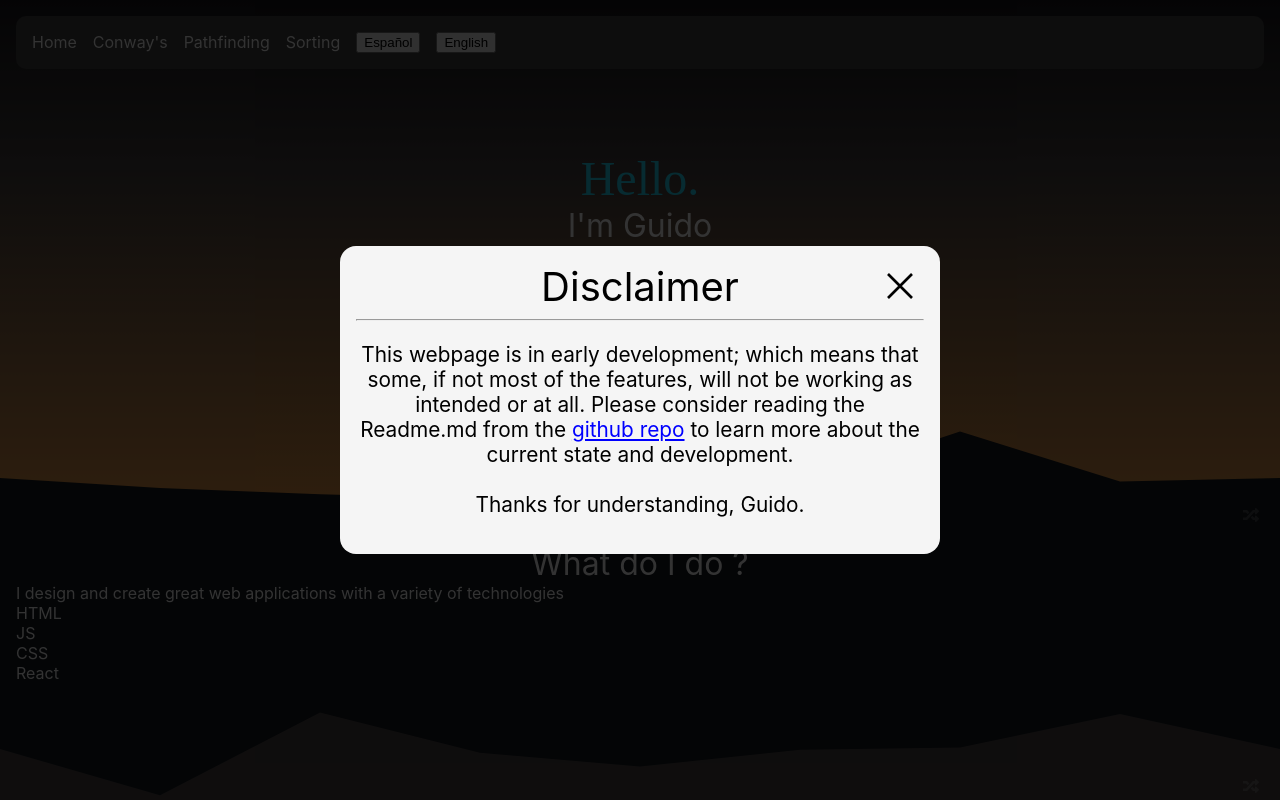
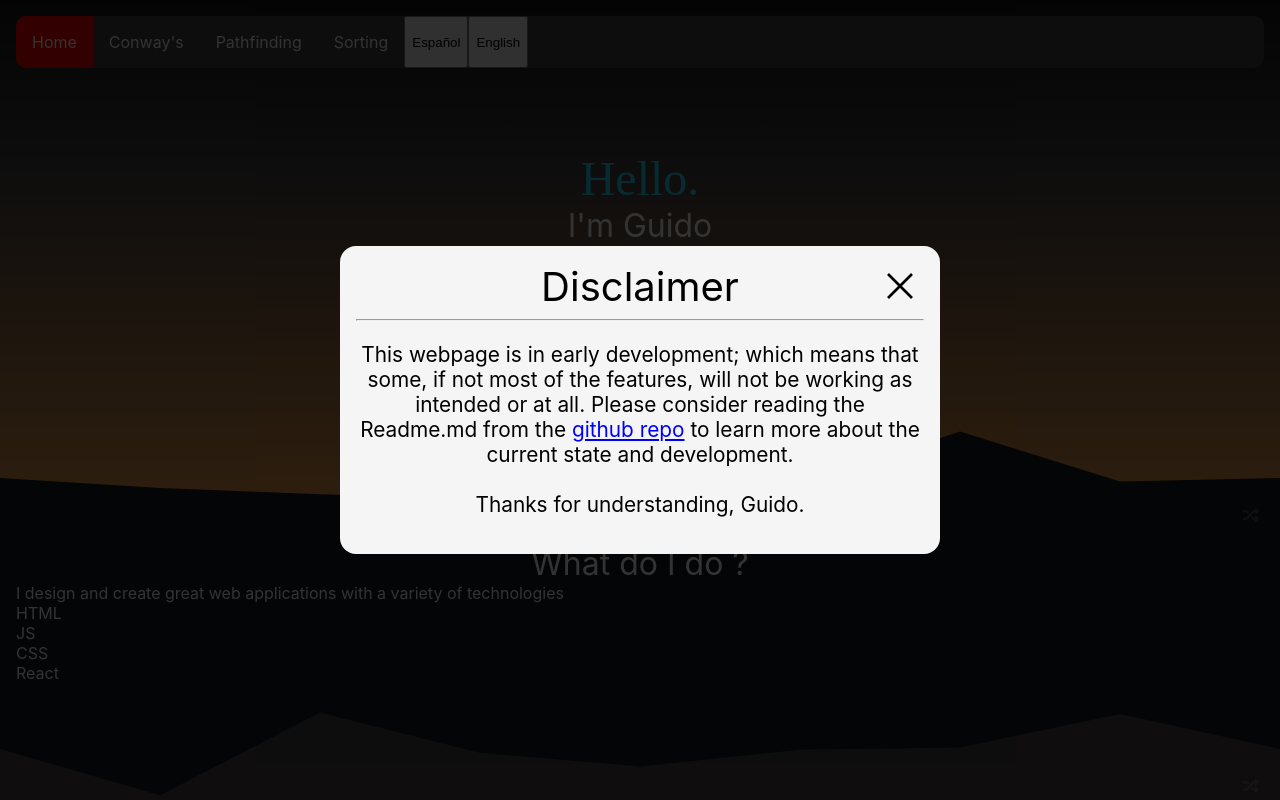
Before and after one commit to Takzzg/portfolio-v1, a Next.js app: page / in a window 1280 px wide. Shown: the top 800 px of the page. Built offline with nearby package versions, Linux system fonts and the light colour scheme; a web font is replaced by a local one.

Commit message:
navbar btn background

```diff
--- /dev/null
+++ b/components/Layout/Navbar/NavLink/NavLink.module.scss
@@ -0,0 +1,7 @@
+.button {
+    padding: 1rem;
+
+    &:hover {
+        background-color: dimgray;
+    }
+}
--- a/components/Layout/Navbar/NavLink/NavLink.tsx
+++ b/components/Layout/Navbar/NavLink/NavLink.tsx
@@ -1,15 +1,23 @@
 import Link from "next/link"
+
+import styles from "./NavLink.module.scss"
 
 interface Props {
     href: string
     title: string
+    active: boolean
+    color?: string
 }
 
-const NavLink = ({ href, title }: Props) => {
+const NavLink = ({ href, title, active, color }: Props) => {
+    const bg = active ? (color ? color : "red") : ""
+
     return (
-        <div>
-            <Link href={href}>{title}</Link>
-        </div>
+        <Link href={href} passHref>
+            <div className={styles.button} style={{ backgroundColor: bg }}>
+                {title}
+            </div>
+        </Link>
     )
 }
 
--- a/components/Layout/Navbar/Navbar.module.scss
+++ b/components/Layout/Navbar/Navbar.module.scss
@@ -9,9 +9,8 @@
 
 .navbar {
     background-color: $navbar;
-    padding: 1rem;
     border-radius: 10px;
     display: flex;
     flex-wrap: wrap;
-    gap: 1rem;
+    overflow: hidden;
 }
--- a/components/Layout/Navbar/Navbar.tsx
+++ b/components/Layout/Navbar/Navbar.tsx
@@ -7,6 +7,13 @@ import { langCtx } from "../../../context/Lang"
 const Navbar = () => {
     const router = useRouter()
     const languageCtx = useContext(langCtx)
+
+    const buttons = [
+        { href: "/", title: languageCtx.lang.nav.homeLink },
+        { href: "/Conways", title: "Conway's" },
+        { href: "/Pathfinding", title: "Pathfinding" },
+        { href: "/Sorting", title: "Sorting" }
+    ]
 
     return (
         <div
@@ -18,10 +25,16 @@ const Navbar = () => {
             }
         >
             <div className={styles.navbar}>
-                <NavLink href={"/"} title={languageCtx.lang.nav.homeLink} />
-                <NavLink href={"/Conways"} title={"Conway's"} />
-                <NavLink href={"/Pathfinding"} title={"Pathfinding"} />
-                <NavLink href={"/Sorting"} title={"Sorting"} />
+                {buttons.map((b, i) => (
+                    <NavLink
+                        key={b.href}
+                        href={b.href}
+                        active={router.pathname === b.href}
+                        title={b.title}
+                        // color={`hsl(${(255 / buttons.length) * i}, 100%, 25%)`}
+                    />
+                ))}
+
                 <button
                     onClick={() => {
                         languageCtx.changeLang("es")
```
